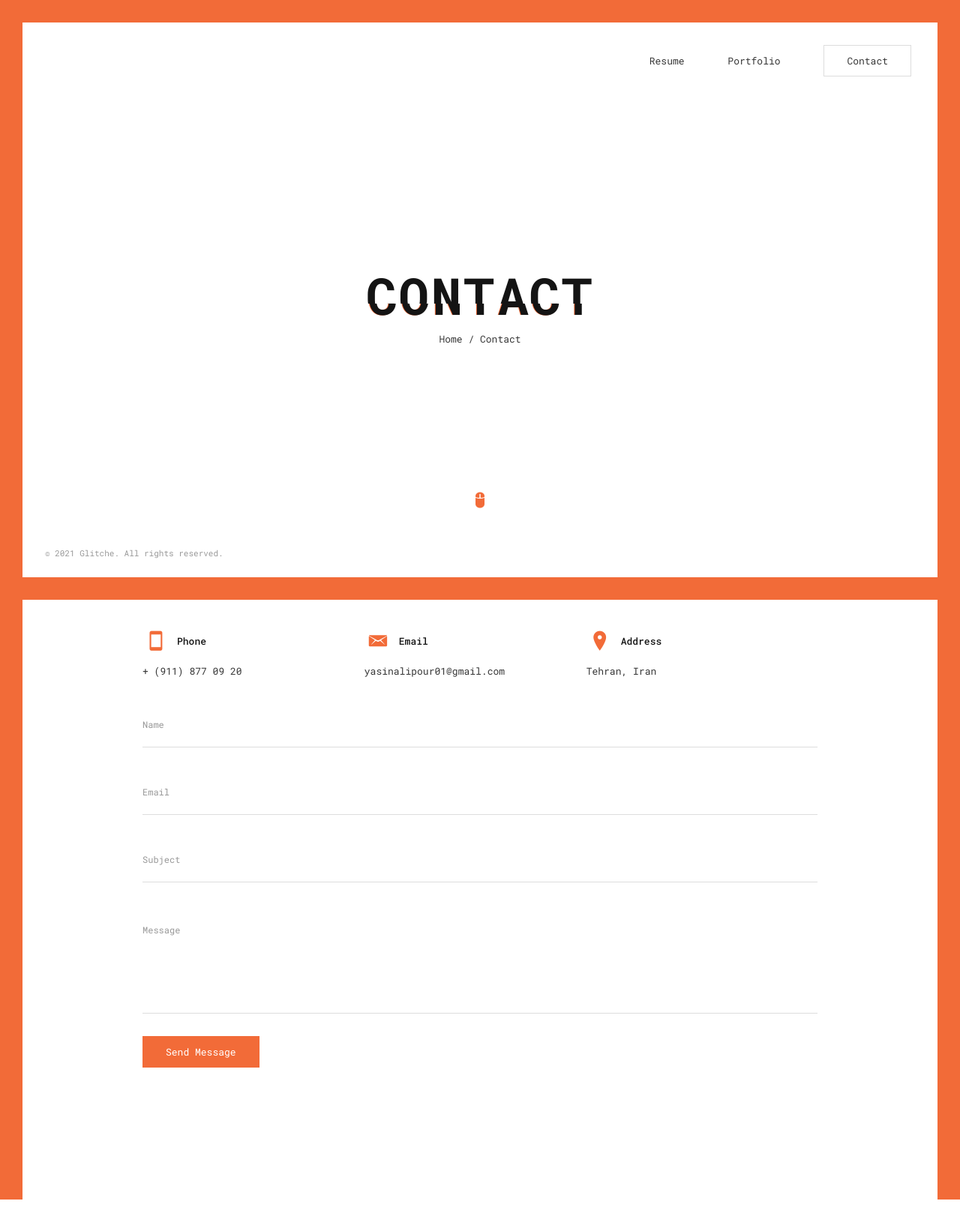
After one commit to ysnalpr/Django_portfolio_glitch, a Django app: page /contact/ in a window 1280 px wide. The commit adds this page. Shown: the whole page at 75% size. Run offline with Django 3.2, Linux system fonts and the light colour scheme; data that the repository does not hold is empty; some web fonts are replaced.

Commit message:
Contact form added.

```diff
--- /dev/null
+++ b/portfolio/forms.py
@@ -0,0 +1,9 @@
+from django.forms import ModelForm, fields
+
+from .models import Message
+
+
+class MessageForm(ModelForm):
+    class Meta:
+        model = Message
+        fields = ['name', 'email', 'subject', 'message']
--- a/portfolio/models.py
+++ b/portfolio/models.py
@@ -86,3 +86,15 @@ class Social(models.Model):
 
     def __str__(self):
         return self.title
+
+
+class Message(models.Model):
+    name = models.CharField(max_length=100, null=False)
+    email = models.EmailField(max_length=254, null=False)
+    subject = models.CharField(max_length=100, null=False)
+    message = models.TextField()
+    is_read = models.BooleanField(default=False)
+    created = models.DateTimeField(auto_now_add=True)
+
+    def __str__(self):
+        return self.name
--- a/portfolio/static/portfolio/js/glitche-scripts.js
+++ b/portfolio/static/portfolio/js/glitche-scripts.js
@@ -120,30 +120,48 @@ $(function () {
 			message: {
 				required: true
 			},
+			subject: {
+				required: true
+			},
 			email: {
 				required: true,
 				email: true
 			}
 		},
 		success: "valid",
-		submitHandler: function() {
-			$.ajax({
-				url: 'mailer/feedback.php',
-				type: 'post',
-				dataType: 'json',
-				data: 'name='+ $("#cform").find('input[name="name"]').val() + '&email='+ $("#cform").find('input[name="email"]').val() + '&message=' + $("#cform").find('textarea[name="message"]').val(),
-				beforeSend: function() {
+		// submitHandler: function() {
+		// 	$.ajax({
+		// 		url: 'mailer/feedback.php',
+		// 		type: 'post',
+		// 		dataType: 'json',
+		// 		data: 'name='+ $("#cform").find('input[name="name"]').val() + '&subject='+ $("#cform").find('input[name="subject"]').val() + '&email='+ $("#cform").find('input[name="email"]').val() + '&message=' + $("#cform").find('textarea[name="message"]').val(),
+		// 		beforeSend: function() {
 
-				},
-				complete: function() {
+		// 		},
+		// 		complete: function() {
 
-				},
-				success: function(data) {
-					$('#cform').fadeOut();
-					$('.alert-success').delay(1000).fadeIn();
-				}
-			});
-		}
+		// 		},
+		// 		success: function(data) {
+		// 			$('#cform').fadeOut();
+		// 			$('.alert-success').delay(1000).fadeIn();
+		// 		}
+		// 	});
+		// }
+	});
+
+	// var close = document.getElementsByClassName("alert-contact");
+	// var i;
+
+	// for (i = 0; i < close.length; i++) {
+	// 	close[i].onclick = function(){
+	// 		var div = this.parentElement;
+	// 		div.style.opacity = "0";
+	// 		setTimeout(function(){ div.style.display = "none"; }, 600);
+	// 	}
+	// }
+
+	$('.alert-contact').click(function() {
+		$(this).fadeOut(300);
 	});
 
 	/* Validate commect form */
--- /dev/null
+++ b/portfolio/templates/portfolio/contact.html
@@ -0,0 +1,94 @@
+{% extends 'base.html' %}
+{% load base_tags %}
+
+{% block title %} | Contact{% endblock %}
+
+{% block content %}
+	<div class="container">
+
+		<!-- Header -->
+		{% include 'portfolio/partials/nav_header.html' %}
+
+		<!-- Wrapper -->
+		<div class="wrapper">
+
+			<!-- Started -->
+			<div class="section started">
+				<div class="centrize full-width">
+					<div class="vertical-center">
+						<div class="started-content">
+							{% if messages %}
+								{% for message in messages %}
+									<div class="alert-contact {{ message.tags }}">
+										<span class="ion ion-android-checkmark-circle"></span> {{ message }}
+									</div>
+								{% endfor %}
+							{% endif %}
+							<div class="h-title glitch-effect" data-text="Contact">Contact</div>
+							<div class="h-subtitle typing-bread">
+								<p><a href="{% url 'portfolio:home' %}">Home</a> / <a href="{% url 'portfolio:contact' %}">Contact</a></p>
+							</div>
+							<span class="typed-bread"></span>
+						</div>
+					</div>
+				</div>
+				<a href="#" class="mouse_btn"><span class="ion ion-mouse"></span></a>
+			</div>
+
+			<!-- Contacts Info -->
+			<div class="section contacts">
+				<div class="content">
+					<div class="title">
+						<div class="title_inner">Contacts</div>
+					</div>
+					<div class="service-items">
+						<div class="service-item">
+							<div class="icon"><span class="ion ion-android-phone-portrait"></span></div>
+							<div class="name">Phone</div>
+							<p>
+								+ (911) 877 09 20
+							</p>
+						</div>
+						<div class="service-item">
+							<div class="icon"><span class="ion ion-email"></span></div>
+							<div class="name">Email</div>
+							<p>
+								<a href="mailto:yasinalipour01@gmail.com">yasinalipour01@gmail.com</a>
+							</p>
+						</div>
+						<div class="service-item">
+							<div class="icon"><span class="ion ion-ios-location"></span></div>
+							<div class="name">Address</div>
+							<p>
+								Tehran, Iran
+							</p>
+						</div>
+					</div>
+					<div class="contact_form">
+						<form id="cform" method="post">
+							{% csrf_token %}
+							<div class="group-val">
+								<input type="text" name="name" required="Required Field" id="id_name" aria-required="true" placeholder="Name" />
+							</div>
+							<div class="group-val">
+								<input type="email" name="email" required id="id_email" aria-required="true" placeholder="Email" />
+							</div>
+							<div class="group-val">
+								<input type="text" name="subject" required id="id_subject" aria-required="true" placeholder="Subject" />
+							</div>
+							<div class="group-val ct-gr">
+								<textarea name="message" cols="40" rows="10" required id="id_message" aria-required="true" placeholder="Message"></textarea>
+							</div>
+							<button type='submit' class="btn fill" data-text="Send Message"/>Send Message</button>
+						</form>
+					</div>
+				</div>
+			</div>
+
+		</div>
+
+		<!-- Footer -->
+		{% social_media %}
+
+	</div>
+{% endblock %}
--- a/portfolio/templates/portfolio/home.html
+++ b/portfolio/templates/portfolio/home.html
@@ -1,5 +1,5 @@
 {% extends 'base.html' %}
-{% load static %}
+{% load base_tags %}
 
 {% block content %}
 	<div class="container">
@@ -30,7 +30,7 @@
 		</div>
 
 		<!-- Footer -->
-		{% include 'portfolio/partials/footer.html' %}
+		{% social_media %}
 
 	</div>
 {% endblock %}
--- a/portfolio/templates/portfolio/partials/footer.html
+++ b/portfolio/templates/portfolio/partials/footer.html
@@ -2,8 +2,6 @@
     <div class="soc">
         {% for social in socials %}
             <a target="_blank" href="{{ social.link }}"><span class="ion ion-{{ social.icon }}"></span></a>
-        {% empty %}
-            nothing
         {% endfor %}
     </div>
     <div class="copy">© <script> document.write(new Date().getFullYear()) </script> Glitche. All rights reserved.</div>
--- a/portfolio/templates/portfolio/partials/nav_header.html
+++ b/portfolio/templates/portfolio/partials/nav_header.html
@@ -5,7 +5,7 @@
             <ul>
                 <li><a href="{% url 'portfolio:resume' %}" class="lnk">Resume</a></li>
                 <li><a href="{% url 'portfolio:portfolio' %}" class="lnk">Portfolio</a></li>
-                <li><a href="contacts.html" class="btn">Contacts</a></li>
+                <li><a href="{% url 'portfolio:contact' %}" class="btn">Contact</a></li>
             </ul>
         </div>
     </div>
--- a/portfolio/templates/portfolio/resume.html
+++ b/portfolio/templates/portfolio/resume.html
@@ -1,5 +1,5 @@
 {% extends 'base.html' %}
-{% load static %}
+{% load base_tags %}
 
 {% block title %} | Resume{% endblock %}
 
@@ -182,7 +182,7 @@
 		</div>
 
 		<!-- Footer -->
-		{% include 'portfolio/partials/footer.html' %}
+		{% social_media %}
 
 	</div>
 {% endblock %}
--- a/portfolio/urls.py
+++ b/portfolio/urls.py
@@ -7,4 +7,5 @@ urlpatterns = [
     path('', views.home, name='home'),
     path('resume/', views.resume, name='resume'),
     path('portfolio/', views.portfolio, name='portfolio'),
+    path('contact/', views.contact, name='contact'),
 ]
--- a/portfolio/views.py
+++ b/portfolio/views.py
@@ -1,4 +1,6 @@
-from django.shortcuts import render
+from django.shortcuts import redirect, render
+from django.contrib import messages
+
 from .models import (Client,
                 Resume,
                 CodingSkill,
@@ -7,6 +9,7 @@ from .models import (Client,
                 Service,
                 Category,
                 Project)
+from .forms import MessageForm
 
 
 def home(request):
@@ -30,3 +33,15 @@ def portfolio(request):
     categories = Category.objects.all()
     projects = Project.objects.all()
     return render(request, 'portfolio/portfolio.html', {'projects': projects, 'categories': categories})
+
+
+def contact(request):
+    if request.method == 'POST':
+        form = MessageForm(request.POST)
+        if form.is_valid():
+            form.save()
+            messages.success(request, 'Thanks, your message is sent successfully. We will contact you shortly!')
+            return redirect('portfolio:contact')
+    else:
+        form = MessageForm()
+    return render(request, 'portfolio/contact.html', {'form': form})
```
Also changed, not shown: portfolio/admin.py (+7 -1 lines), portfolio/static/portfolio/css/glitche-layout.css (+42 -0 lines), portfolio/migrations/0011_message.py (added), portfolio/migrations/0012_rename_body_message_message.py (added).
